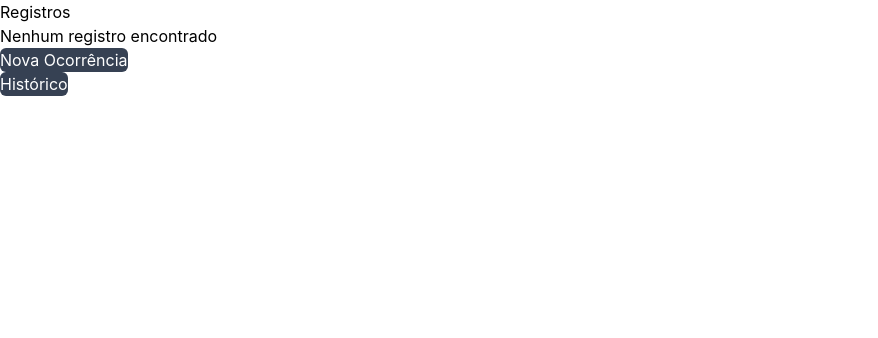
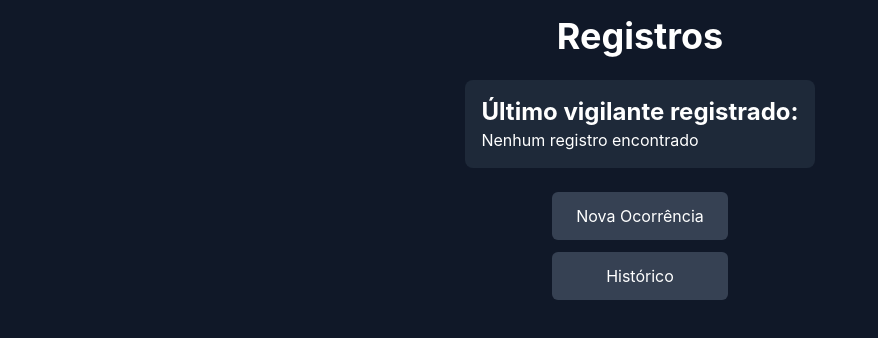
Before and after one commit to joaoaquino-dev/guarita-log, a React (Vite) app: page / in a window 1280 px wide. Shown: the top 338 px of the page, without its empty margins (0-878 px from the left). Built offline with nearby package versions, Linux system fonts and the light colour scheme.

Commit message:
style: add base styling to home page

```diff
--- a/src/pages/Home.tsx
+++ b/src/pages/Home.tsx
@@ -7,31 +7,36 @@ const Home = () => {
   const lastRecord = records[0];
 
   return (
-    <div>
-      <div>
-        <h1>Registros</h1>
+    <div
+      className="bg-gray-900 flex flex-col
+    items-center min-h-screen p-4"
+    >
+      <div className="mb-4">
+        <h1 className="font-bold text-4xl text-white mb-2">Registros</h1>
       </div>
-      <div>
+      <div className="bg-gray-800 p-4 rounded-lg mb-4">
+        <h2 className="text-white font-bold text-2xl">
+          Último vigilante registrado:
+        </h2>
         {lastRecord ? (
-          <ul>
+          <ul className="bg-gray-800 text-white mt-2">
             <li>Vigilante: {lastRecord.guardName}</li>
             <li>Data: {lastRecord.date}</li>
           </ul>
         ) : (
-          <p>Nenhum registro encontrado</p>
+          <p className="text-white">Nenhum registro encontrado</p>
         )}
       </div>
-      <div>
+
+      <div className="flex flex-col gap-3 mt-2">
         <button
-          className="bg-gray-700 text-white rounded-md cursor-pointer"
+          className="bg-gray-700 text-white rounded-md cursor-pointer px-6 py-3 w-full"
           onClick={() => navigate("/new-shift")}
         >
           Nova Ocorrência
         </button>
-      </div>
-      <div>
         <button
-          className="bg-gray-700 text-white rounded-md cursor-pointer"
+          className="bg-gray-700 text-white rounded-md cursor-pointer px-6 py-3 w-full"
           onClick={() => navigate("/history")}
         >
           Histórico
```
